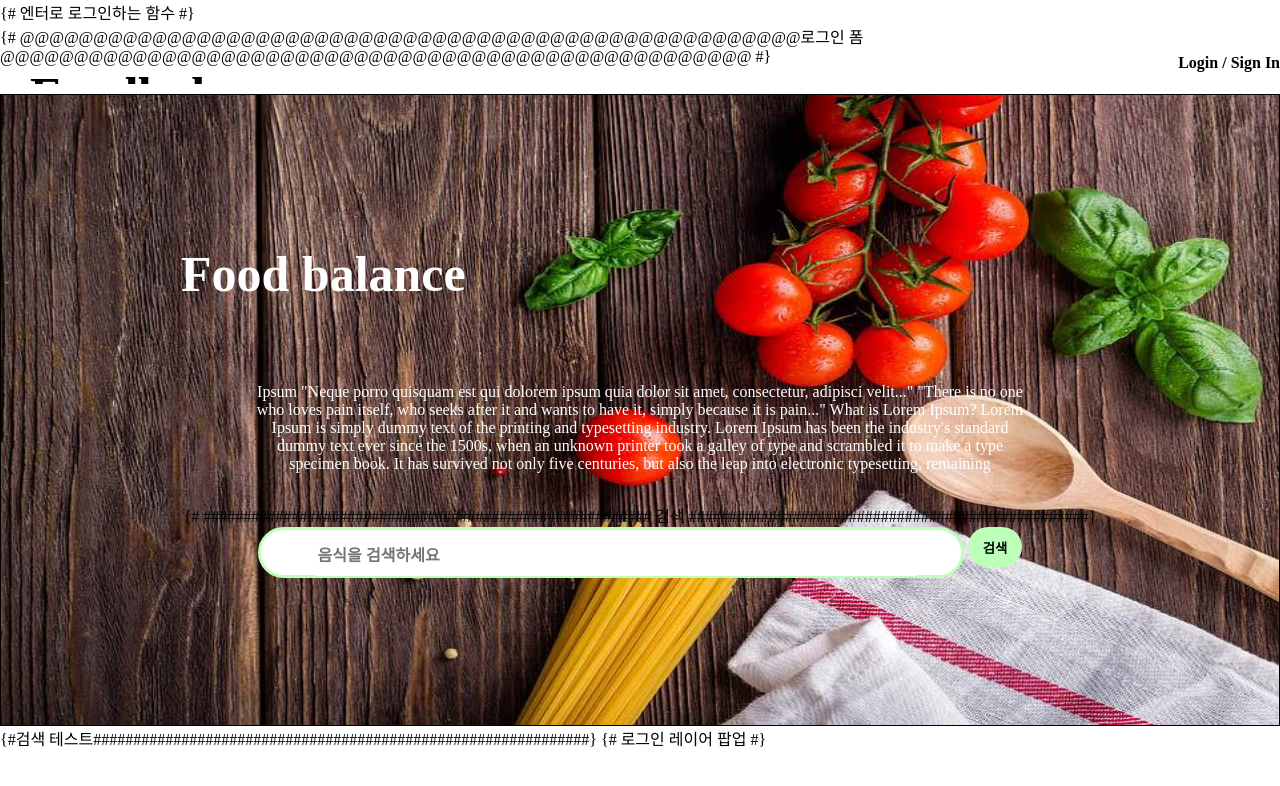
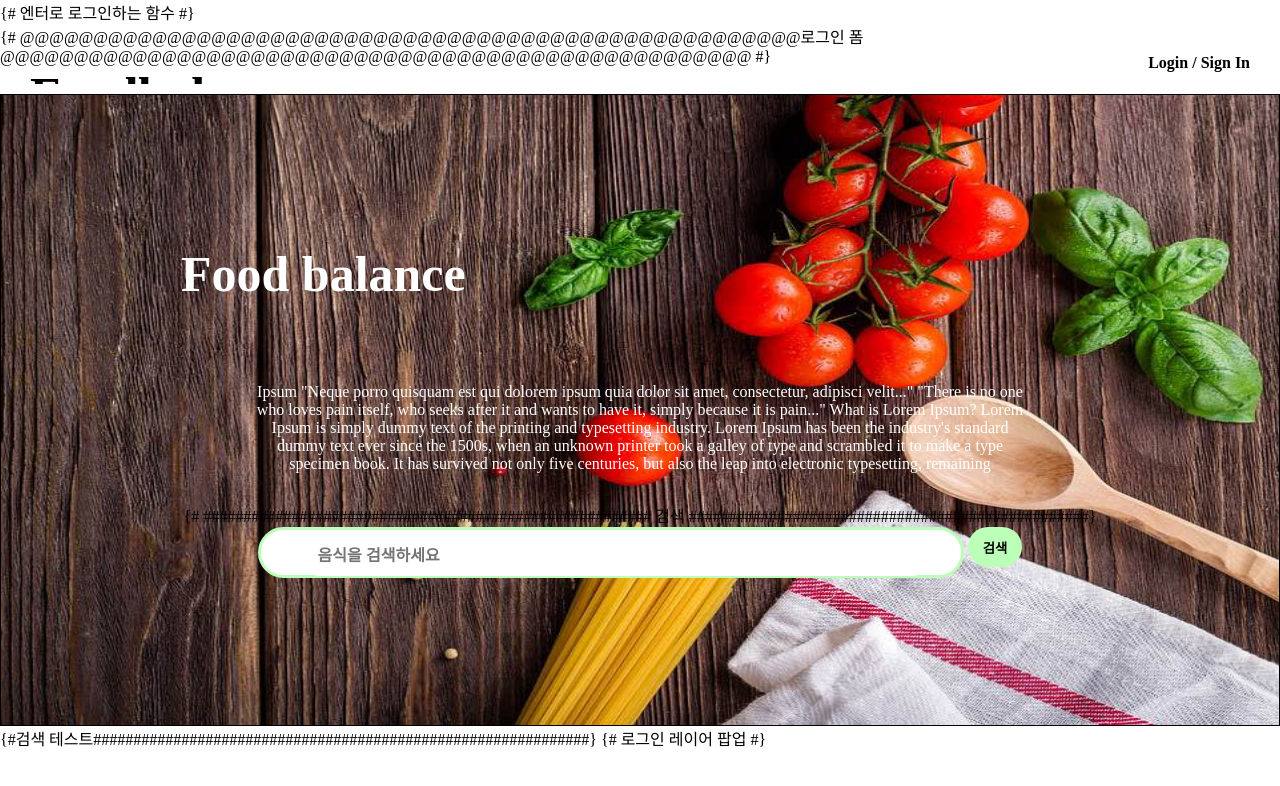
Before and after one commit to minsuk-sung/ssmc_project, a plain HTML site: page templates/mod/header.html in a window 1280 px wide. Drawn offline with nearby package versions, Linux system fonts and the light colour scheme; files whose address does not match are found by name.

Commit message:
최종 단계 : My Page까지

```diff
--- a/templates/mod/header.html
+++ b/templates/mod/header.html
@@ -10,6 +10,7 @@
 b{
 	float:right;
 	margin-top:30px;
+	padding-right:30px;
 }
 #header-area{
 	background-image: url('static/images/header.jpg');
```
Also changed, not shown: templates/mod/header2.html (+1 -0 lines).
